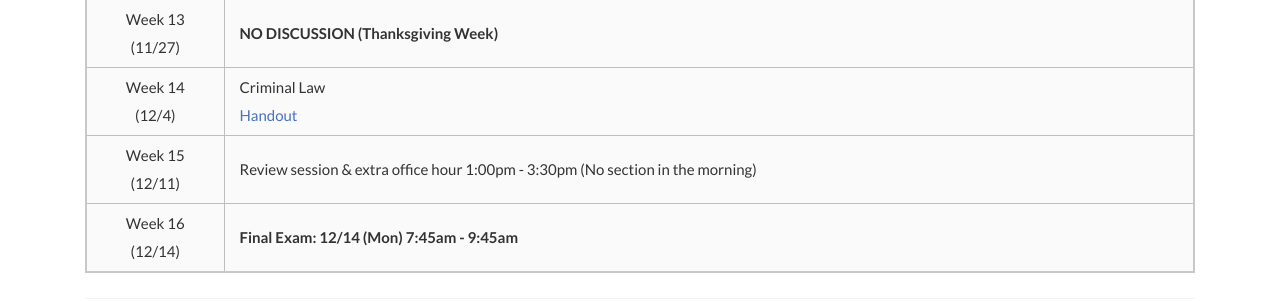
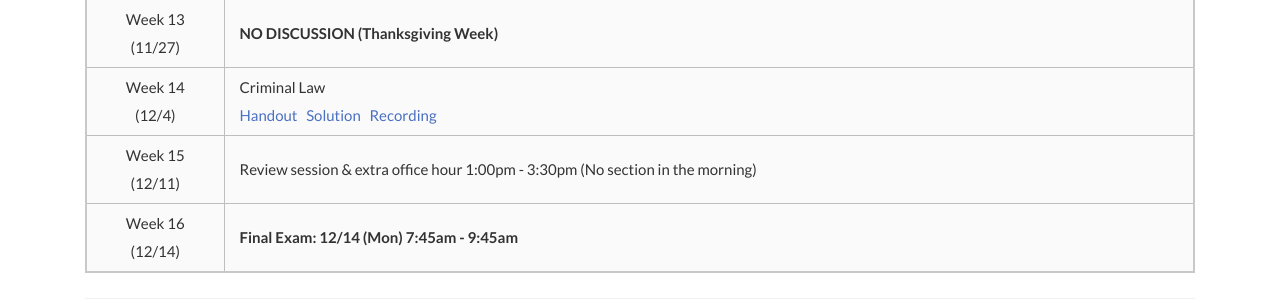
Before and after one commit to scaotravis/scaotravis.github.io, a Jekyll site: the page built from _posts/2020-08-04-teaching-fa-522.md, in a window 1280 px wide and 900 px high, scrolled down 1174 px. Shown: the part 528-829 px from the top of the window. Built offline with Jekyll 4.4.1, drawn with Linux system fonts in a browser that asks for light colours; nearby versions of some CDN libraries; comment, search, counter and statistics services are not loaded.

Commit message:
dis 9: sol and recording upload

```diff
--- a/_posts/2020-08-04-teaching-fa-522.md
+++ b/_posts/2020-08-04-teaching-fa-522.md
@@ -42,6 +42,6 @@ permalink: /teaching/fa20-522
 | Week 11 <br> (11/13) | Tort Law (Cont'd) <br> [Handout]({{ site.url }}/downloads/teaching/fa20-522/522_fa20_dis-8_handout.pdf) &nbsp; [Solution]({{ site.url }}/downloads/teaching/fa20-522/522_fa20_dis-8_sol.pdf) &nbsp; [Recording](https://us-lti.bbcollab.com/recording/2d74767f916246d29625a8261d7b322c)|
 | Week 12 <br> (11/20) | **NO DISCUSSION (Exam 3 on 11/19)** |
 | Week 13 <br> (11/27) | **NO DISCUSSION (Thanksgiving Week)** |
-| Week 14 <br> (12/4) | Criminal Law <br> [Handout]({{ site.url }}/downloads/teaching/fa20-522/522_fa20_dis-9_handout.pdf) |
+| Week 14 <br> (12/4) | Criminal Law <br> [Handout]({{ site.url }}/downloads/teaching/fa20-522/522_fa20_dis-9_handout.pdf) &nbsp; [Solution]({{ site.url }}/downloads/teaching/fa20-522/522_fa20_dis-9_sol.pdf) &nbsp; [Recording](https://us-lti.bbcollab.com/recording/6ca1d4caddf941c1a27b299ed434c029) |
 | Week 15 <br> (12/11) | Review session & extra office hour 1:00pm - 3:30pm (No section in the morning) |
 | Week 16 <br> (12/14) | **Final Exam: 12/14 (Mon) 7:45am - 9:45am** |
```
Also changed, not shown: 6 other files.
